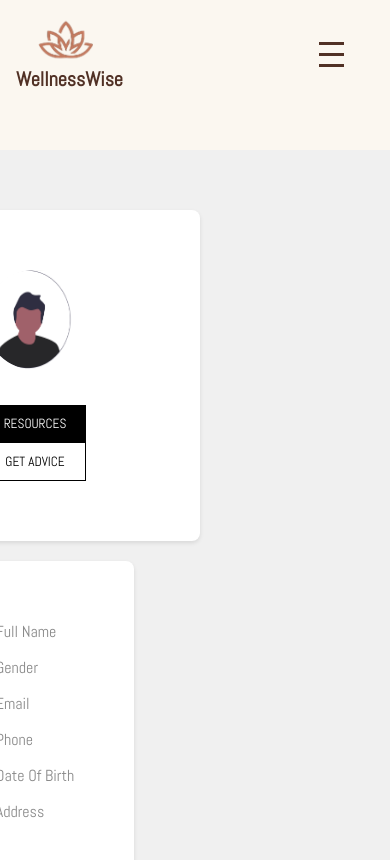
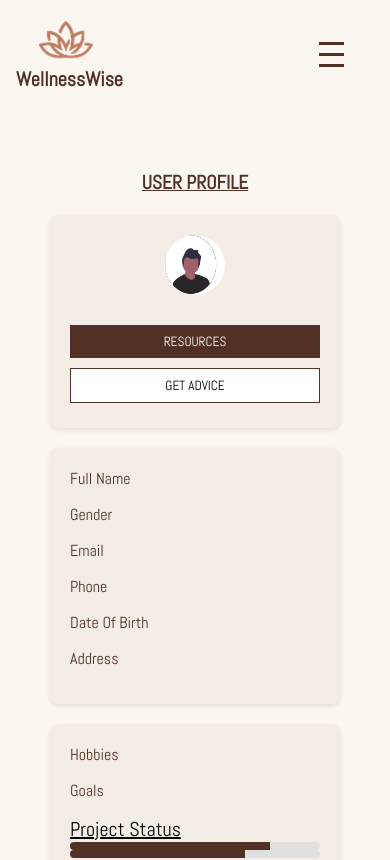
Before and after one commit to Mehar-Aziz/WellnessWise, a React (Create React App) app in the folder wellnesswise-frontend/: page /profile in a window 390 px wide. Shown: the top 860 px of the page. Built offline with nearby package versions, Linux system fonts and the light colour scheme.

Commit message:
change profile css

```diff
--- a/wellnesswise-frontend/src/pages/Profile.css
+++ b/wellnesswise-frontend/src/pages/Profile.css
@@ -4,7 +4,7 @@
   justify-content: space-around;
   margin-top: 150px;
   padding: 20px;
-    background-color: #f0f0f0;
+  background-color: #fbf7f0;
 }
 
 .user-profile h1 {
@@ -12,11 +12,13 @@
   top: -60px;
   left: 450px;
   text-decoration: underline;
-    font-weight: 550;
+  font-weight: 900;
+  font-size: 35px;
+  color: #513125;
 }
 
-  .profile-card, .info-card{
-    background-color: white;
+.profile-card, .info-card, .progress-status {
+  background-color: #F4EDE5;
   border-radius: 8px;
   padding: 60px;
   position: relative;
@@ -24,15 +26,6 @@
   margin-bottom: 20px;
   box-shadow: 0 2px 4px rgba(0,0,0,0.1);
   margin-right: 20px;
-  }
-  .progress-status {
-    background-color: white;
-    border-radius: 8px;
-    padding: 100px;
-    position: relative;
-    left: -150px;
-    margin-bottom: 20px;
-    box-shadow: 0 2px 4px rgba(0,0,0,0.1);
 }
 
 .profile-card {
@@ -58,42 +51,31 @@
 }
 
 .follow-btn {
-    background-color: black;
+  background-color: #513125;
   color: white;
 }
 
 .message-btn {
   background-color: white;
   color: black;
-    border: 1px solid black;
+  border: 1px solid #513125;
 }
 
-  .info-card h3 {
-    color: #888;
+.info-card h3, .progress-status h3 {
+  color: #513125;
   font-size: 1em;
   margin-bottom: 5px;
 }
 
-  .info-card p {
+.info-card p, .progress-status p {
   margin-top: 0;
   margin-bottom: 15px;
   font-size: 1rem;
 }
 
-  .progress-status h3 {
-    color: #888;
-    font-size: 1em;
-    margin-bottom: 5px;
-  }
 .progress-status h2 {
   font-size: 20px;
   text-decoration: underline;
-  }
-
-  .progress-status p {
-    margin-top: 0;
-    margin-bottom: 15px;
-    font-size: 1rem;
 }
 
 .project-status .status-item {
@@ -108,6 +90,101 @@
 }
 
 .progress {
-    background-color: red;
+  background-color: #513125;
   height: 100%;
 }
+
+@media (max-width: 1200px) {
+  .user-profile h1 {
+    left: 300px;
+  }
+
+  .profile-card, .info-card, .progress-status {
+    left: -100px;
+    padding: 40px;
+  }
+}
+
+@media (max-width: 992px) {
+  .user-profile h1 {
+    left: 0;
+    top: 0;
+  }
+
+  .profile-card, .info-card, .progress-status {
+    left: 0;
+    padding: 30px;
+    width: 90%;
+  }
+}
+
+@media (max-width: 768px) {
+  .user-profile {
+    flex-direction: column;
+    align-items: center;
+  }
+
+  .profile-card, .info-card, .progress-status {
+    width: 100%;
+    margin-left: 0;
+    margin-right: 0;
+  }
+
+  .user-profile h1 {
+    font-size: 1.5rem;
+  }
+
+  .avatar {
+    width: 80px;
+    height: 80px;
+  }
+
+  .button-group {
+    flex-direction: column;
+  }
+
+  .follow-btn, .message-btn {
+    width: 100%;
+    margin: 5px 0;
+  }
+
+  .info-card p, .progress-status p {
+    font-size: 0.9rem;
+  }
+
+  .progress-bar {
+    height: 8px;
+  }
+}
+
+@media (max-width: 576px) {
+  .user-profile {
+    padding-right: 50px;
+    padding-left: 50px;
+  }
+  .user-profile h1 {
+    font-size: 1.2rem;
+    padding-bottom: 20px;
+  }
+
+  .profile-card, .info-card, .progress-status {
+    padding: 20px;
+  }
+
+  .avatar {
+    width: 60px;
+    height: 60px;
+  }
+
+  .button-group {
+    margin-top: 10px;
+  }
+
+  .follow-btn, .message-btn {
+    padding: 8px 15px;
+  }
+
+  .info-card p, .progress-status p {
+    font-size: 0.8rem;
+  }
+}
```
Lines whose indentation alone changed are shown as unchanged.
